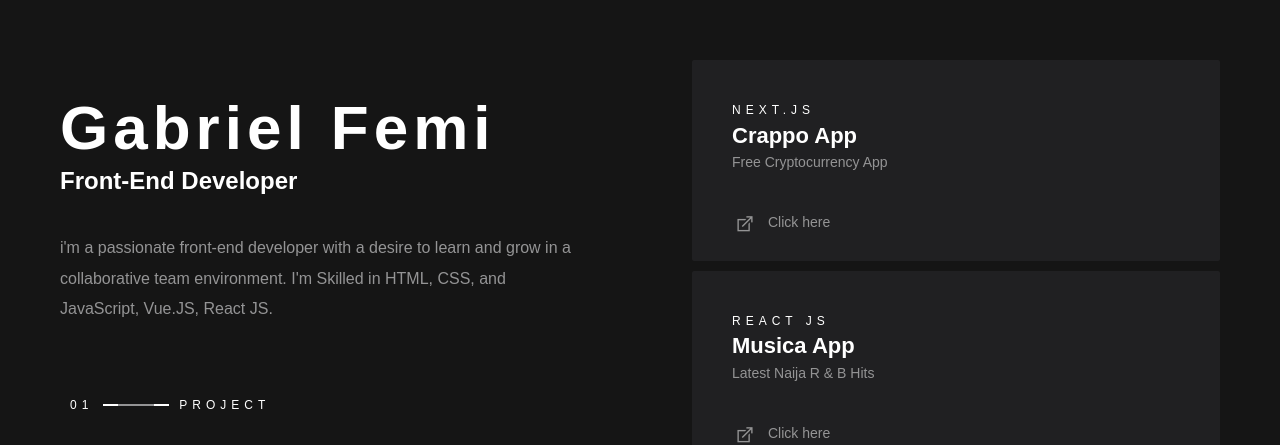
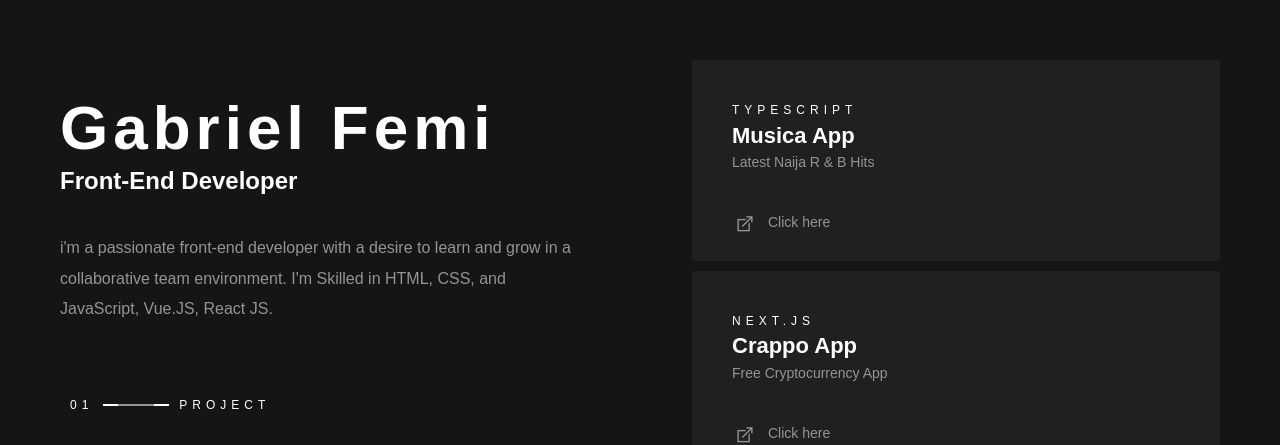
Before and after one commit to femigabriel/my-website, a Vue app: page / in a window 1280 px wide. Shown: the top 445 px of the page. Built offline with nearby package versions, Linux system fonts and the light colour scheme; a web font is replaced by a local one.

Commit message:
musica app typescript added

```diff
--- a/src/components/ProjectFlex.vue
+++ b/src/components/ProjectFlex.vue
@@ -18,6 +18,16 @@ export default {
     return {
       projects: [
         {
+          framework: "TYPESCRIPT",
+          date: "Dec, 2022",
+          status: "Online",
+          title: "Musica App",
+          description: "Latest Naija R & B Hits",
+          video: "Click here",
+          url: "https://musicamusic.netlify.app/",
+          slides: "Slides",
+        },
+        {
           framework: "NEXT.JS",
           date: "August 29, 2022",
           status: "Online",
@@ -27,18 +37,9 @@ export default {
           url: "https://crappocoin-app.netlify.app/",
           slides: "Slides",
         },
-              {
-          framework: "REACT JS",
-          date: "Dec, 2022",
-          status: "Online",
-          title: "Musica App",
-          description: "Latest Naija R & B Hits",
-          video: "Click here",
-          url: "https://naijamusica-app.netlify.app/",
-          slides: "Slides",
-        },
+
         {
-         framework: "NEXT.JS",
+          framework: "NEXT.JS",
           date: "August 22, 2022",
           status: "Online",
           title: "Deallus App",
--- a/src/components/Resume.vue
+++ b/src/components/Resume.vue
@@ -20,7 +20,7 @@
           <span></span>
         </div>
         <div class="skills">
-          <p>HTML/CSS/SASS, Javascript, Vue JS, React JS</p>
+          <p>HTML/CSS/SASS, Javascript, Vue JS, React JS, Typescript</p>
         </div>
         <!-- <div class="divider">
           <p>Familiar With</p>
@@ -28,8 +28,8 @@
         </div> -->
         <!-- <div class="skills">
           <p>
-            Node JS, Express, Nuxt JS, Unit Testing, Web Sockets, PWAs,
-            Wordpress, SEO.
+            Node JS, Express, Nuxt JS, Unit Testing,
+            , SEO.
           </p>
         </div> -->
         <!-- <div class="divider">
```
